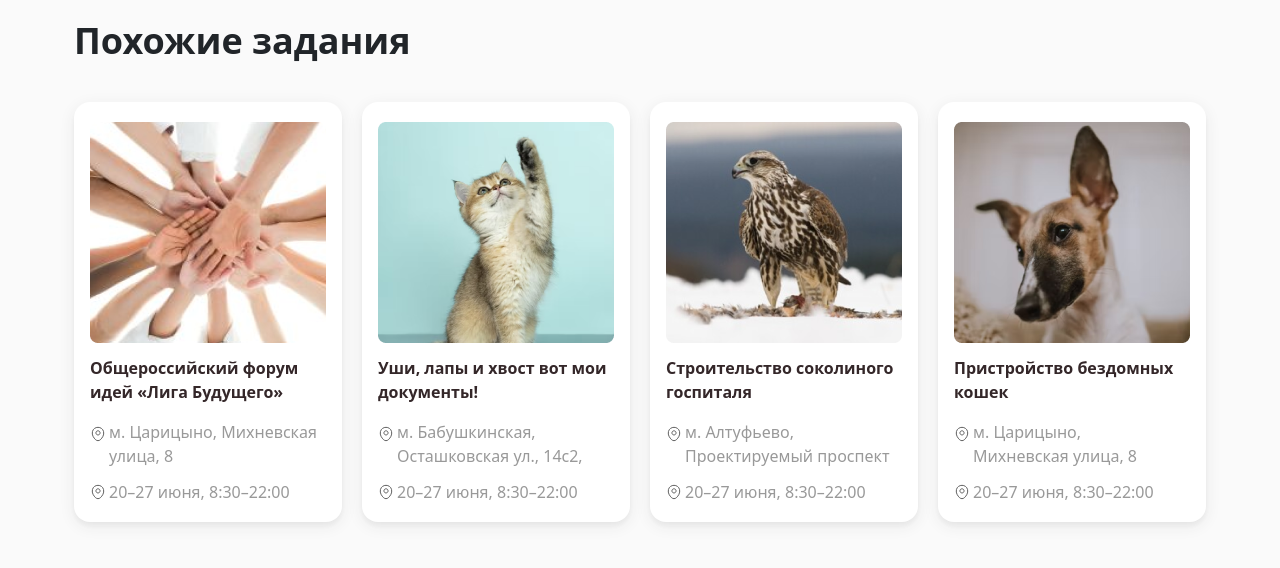
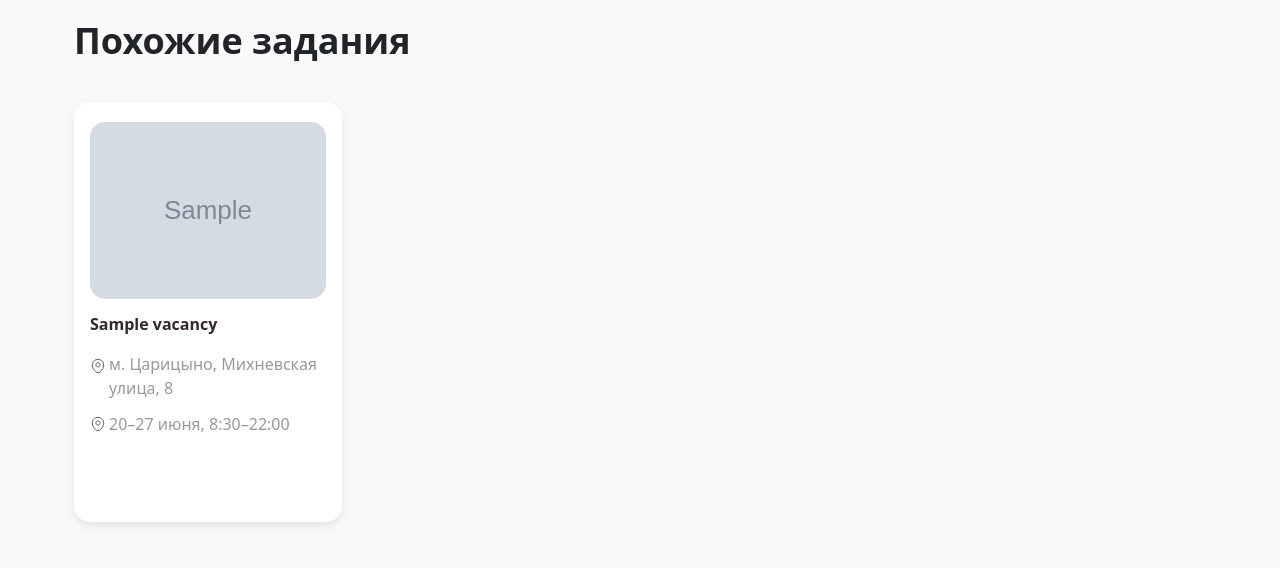
Before and after one commit to KingT2999/MOSCOW_CITY_HACK, a Django app: page /1/ in a window 1280 px wide. Shown: the part 2085-2653 px from the top of the page. Run offline with Django 4.2, Linux system fonts and the light colour scheme; tables that the repository leaves empty hold one stand-in row (values such as "Sample post"); grey boxes marked "Sample" are stand-in pictures.

Commit message:
Front-modified

```diff
--- a/vacancies/models.py
+++ b/vacancies/models.py
@@ -60,7 +60,7 @@ def vacancy_img_upload_path(instance, filename):
 class Vacancy(models.Model):
     author = models.ForeignKey(accounts_models.Organization, verbose_name='Автор', on_delete=models.CASCADE)
     category = models.ForeignKey(Category, verbose_name='Направление вакансии', on_delete=models.CASCADE)
-    img = models.ImageField(verbose_name='Изображение', upload_to=vacancy_img_upload_path, blank=True, null=True, default=None)
+    img = models.ImageField(verbose_name='Изображение', upload_to=vacancy_img_upload_path, blank=True, default='vacansies/vacansy_img/default.jpg')
     title = models.CharField(verbose_name='Название', max_length=255)
 
     # Time
--- a/vacancies/templates/vacancies/vacancy_detail.html
+++ b/vacancies/templates/vacancies/vacancy_detail.html
@@ -44,7 +44,9 @@
 <section class="section">
   <div class="container container__setting">
     <div class="dog">
-        <img loading="lazy" src="{% static 'vacancies/vacancy_detail/img/Rectangle3181.png' %}" class="imagess" width="1132" height="440" alt="">
+        <img
+        style="max-width: 1132px; max-height: 440px; width: 100%; height: 100%; border-radius: 24px;"
+        loading="lazy" src="{{vacancy.img.url}}" class="imagess" width="1132px" height="440px" alt="">
         <ul class="li-reset help__flex dog__pos">
           <li><a href="#popup"><img loading="lazy" src="{% static 'vacancies/vacancy_detail/img/Frame47.png' %}" class="imagesa" width="150" height="80" alt=""></a></li>
           <li><a href=""><img loading="lazy" src="{% static 'vacancies/vacancy_detail/img/Group48144.png' %}" class="image" width="30" height="30" alt=""></a></li>
@@ -252,9 +254,12 @@
   <section>
     <h1 class="help__title Vacancy">Похожие задания</h1>
     <ul class="li-reset d-flex">
+      {% for vacancy in similar_vacancy_list %}
+
         <li class="block-teg-work">
-          <img loading="lazy" src="{% static 'vacancies/vacancy_detail/img/Rectangle 3183.png' %}" class="image" width="236" height="221" alt="">
-          <p class="location__title" style="color: var(--dark-color); font-weight: 700; margin-top: 13px;">Общероссийский форум идей «Лига Будущего»</p>
+          <a href="{{vacancy.get_absolute_url}}">
+          <img style="border-radius: 15px;" loading="lazy" src="{{vacancy.img.url}}" class="image" width="236" height="221" alt="">
+          <p class="location__title" style="color: var(--dark-color); font-weight: 700; margin-top: 13px;">{{vacancy.title}}</p>
           <div class="adr">
               <img loading="lazy" src="{% static 'vacancies/vacancy_detail/img/svg/location(2).svg' %}" class="location2" width="" height="" alt="">
               <p class="location__title" style="color: var(--hz-color); margin: 0;">м. Царицыно, Михневская<br>улица, 8</p>
@@ -263,43 +268,9 @@
               <img loading="lazy" src="{% static 'vacancies/vacancy_detail/img/svg/location(2).svg' %}" class="location3" width="" height="" alt="">
               <p class="location__title" style="color: var(--hz-color); margin: 0;">20–27 июня, 8:30–22:00</p>
           </div>
+          </a>
         </li>
-        <li class="block-teg-work">
-          <img loading="lazy" src="{% static 'vacancies/vacancy_detail/img/cat.png' %}" class="image" width="236" height="221" alt="">
-          <p class="location__title" style="color: var(--dark-color); font-weight: 700; margin-top: 13px;">Уши, лапы и хвост вот мои документы!</p>
-          <div class="adr">
-              <img loading="lazy" src="{% static 'vacancies/vacancy_detail/img/svg/location(2).svg' %}" class="location2" width="" height="" alt="">
-              <p class="location__title" style="color: var(--hz-color); margin: 0;">м. Бабушкинская,<br>Осташковская ул., 14c2,</p>
-          </div>
-          <div class="adrs">
-              <img loading="lazy" src="{% static 'vacancies/vacancy_detail/img/svg/location(2).svg' %}" class="location3" width="" height="" alt="">
-              <p class="location__title" style="color: var(--hz-color); margin: 0;">20–27 июня, 8:30–22:00</p>
-          </div>
-        </li>
-        <li class="block-teg-work">
-          <img loading="lazy" src="{% static 'vacancies/vacancy_detail/img/yastreb.png' %}" class="image" width="236" height="221" alt="">
-          <p class="location__title" style="color: var(--dark-color); font-weight: 700; margin-top: 13px;">Строительство соколиного госпиталя</p>
-          <div class="adr">
-              <img loading="lazy" src="{% static 'vacancies/vacancy_detail/img/svg/location(2).svg' %}" class="location2" width="" height="" alt="">
-              <p class="location__title" style="color: var(--hz-color); margin: 0;">м. Алтуфьево,<br>Проектируемый проспект</p>
-          </div>
-          <div class="adrs">
-              <img loading="lazy" src="{% static 'vacancies/vacancy_detail/img/svg/location(2).svg' %}" class="location3" width="" height="" alt="">
-              <p class="location__title" style="color: var(--hz-color); margin: 0;">20–27 июня, 8:30–22:00</p>
-          </div>
-        </li>
-        <li class="block-teg-work">
-          <img loading="lazy" src="{% static 'vacancies/vacancy_detail/img/miniDog.png' %}" class="image" width="236" height="221" alt="">
-          <p class="location__title" style="color: var(--dark-color); font-weight: 700; margin-top: 13px;">Пристройство бездомных кошек</p>
-          <div class="adr">
-              <img loading="lazy" src="{% static 'vacancies/vacancy_detail/img/svg/location(2).svg' %}" class="location2" width="" height="" alt="">
-              <p class="location__title" style="color: var(--hz-color); margin: 0;">м. Царицыно,<br>Михневская улица, 8</p>
-          </div>
-          <div class="adrs">
-              <img loading="lazy" src="{% static 'vacancies/vacancy_detail/img/svg/location(2).svg' %}" class="location3" width="" height="" alt="">
-              <p class="location__title" style="color: var(--hz-color); margin: 0;">20–27 июня, 8:30–22:00</p>
-          </div>
-        </li>
+      {% endfor %}
     </ul>
   </section>
 </div>
--- a/vacancies/views.py
+++ b/vacancies/views.py
@@ -71,4 +71,6 @@ def vacancy_detail(request, id):
 
             return redirect('vacancies:vacancy_detail', id=id)
 
+    context['similar_vacancy_list'] = Vacancy.objects.filter(category=context['vacancy'].category)[:4]
+
     return render(request, 'vacancies/vacancy_detail.html', context)
```
Also changed, not shown: media/vacancies/vacancy_img/1.gif (added), media/vacancies/vacancy_img/2.jpg (added), media/vacancies/vacancy_img/3.jpg (added), media/vacancies/vacancy_img/4.jpg (added), media/vacancies/vacancy_img/5.gif (added), media/vacancies/vacancy_img/default.jpg (added).
